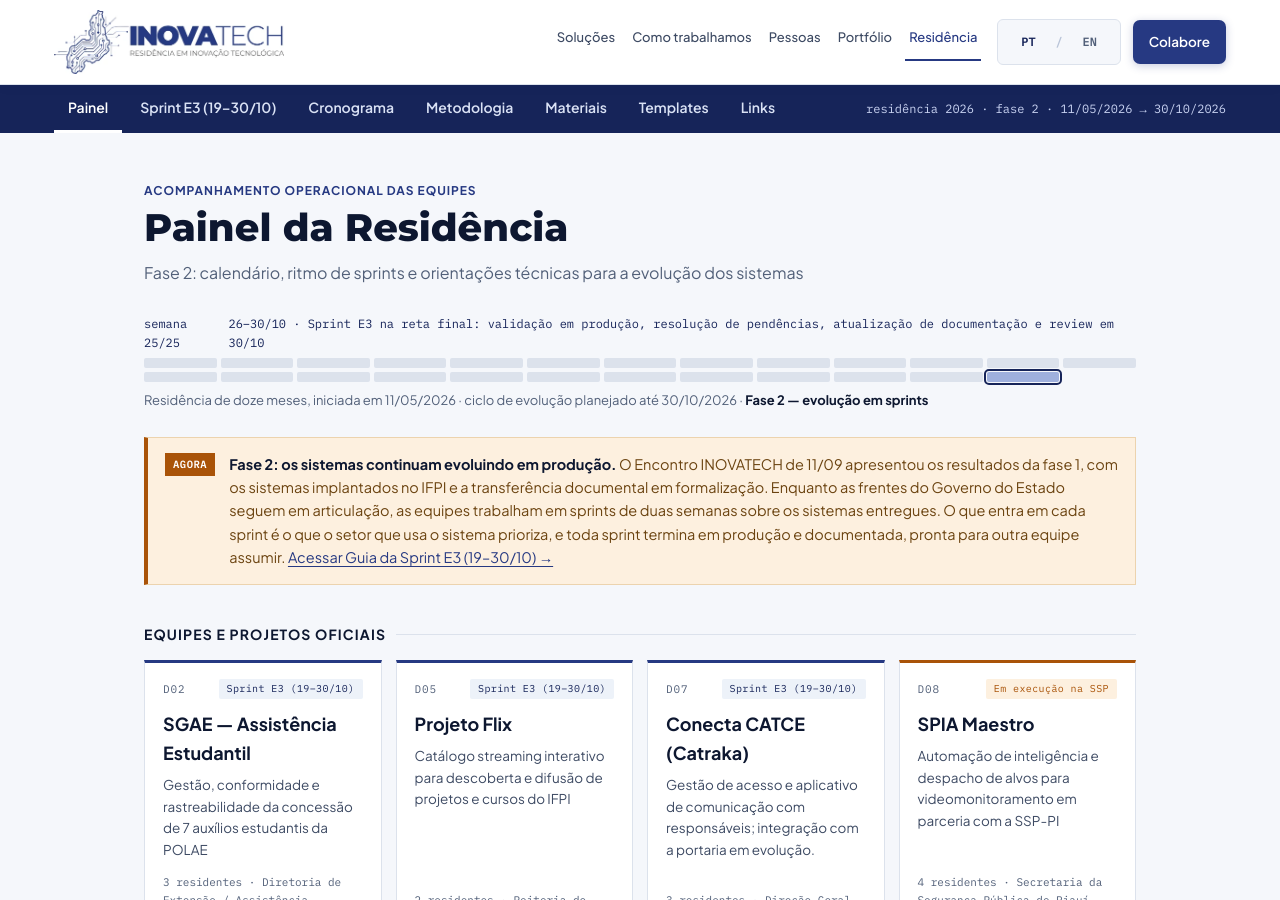
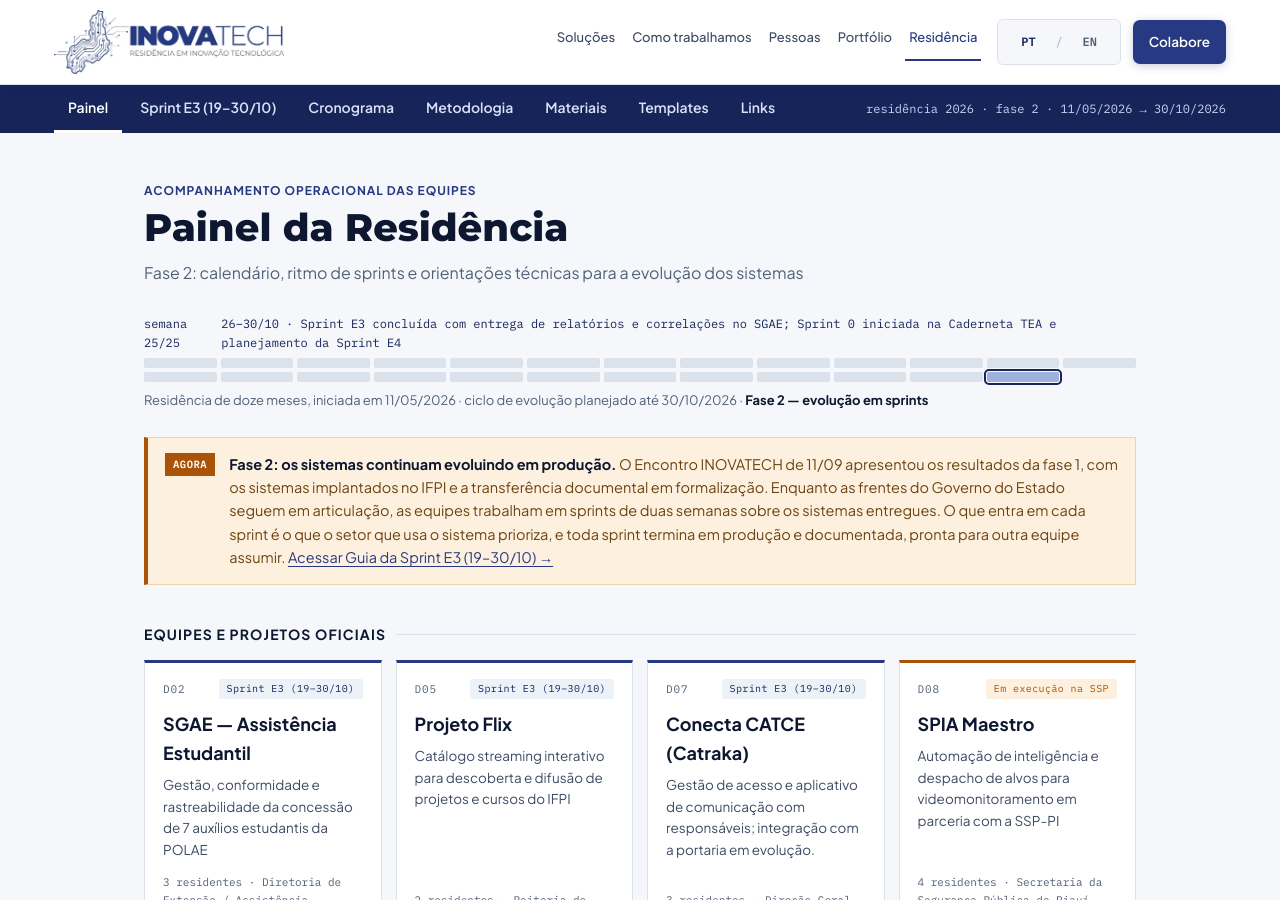
Before and after one commit to inovatech-ifpi/portal, a Jekyll site: the page built from residencia.md, in a window 1280 px wide and 900 px high. Built offline with Jekyll 4.4.1, drawn with Linux system fonts in a browser that asks for light colours; some of the changed text lies outside the part shown.

Commit message:
chore(portal): encerra Sprint E3 e atualiza foco para fechamento da semana 25

```diff
--- a/_data/portal.yml
+++ b/_data/portal.yml
@@ -9,8 +9,8 @@
   current_week: 25
   current_period: 26–30/10
   current_phase: Fase 2 — evolução em sprints
-  current_focus: 'Sprint E3 na reta final: validação em produção, resolução de pendências,
-    atualização de documentação e review em 30/10'
+  current_focus: 'Sprint E3 concluída com entrega de relatórios e correlações no SGAE;
+    Sprint 0 iniciada na Caderneta TEA e planejamento da Sprint E4'
   current_sprint_label: Sprint E3 (19–30/10)
   current_sprint_link: "/sprint-e3/"
 projects:
@@ -226,8 +226,8 @@
 - code: E3
   name: Sprint de evolução 3
   date: 30/10
-  status: próximo marco
-  tone: current
+  status: prazo encerrado
+  tone: closed
   deliverable: Continuidade da evolução com entrega em produção, documentação e evidências
 weeks:
 - number: 1–5
```
